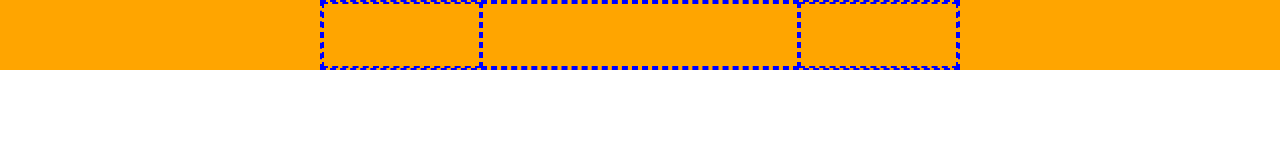
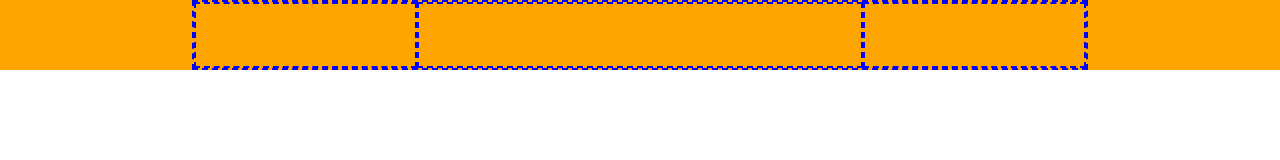
Before and after one commit to DanieleErcoli243/html-css-boolando, a plain HTML site: page index.html in a window 1280 px wide. Drawn offline with Linux system fonts and the light colour scheme.

Commit message:
enlarged navbar

```diff
--- a/css/style.css
+++ b/css/style.css
@@ -13,12 +13,18 @@ header {
     background-color: orange;
 }
 
+.container {
+    max-width: ;
+}
+
+/* nav */
+
 .navbar {
-    width: 50%;
+    width: 70%;
     border: 2px dashed blue;
     height: 100%;
     display: flex;
-    margin-left: 25%;
+    margin-left: 15%;
 }
 
 .nav-child {
```
